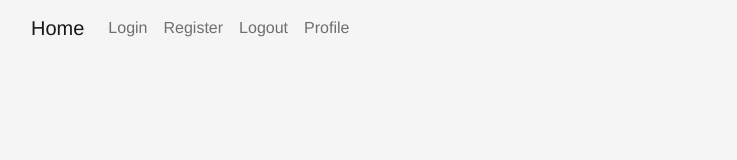
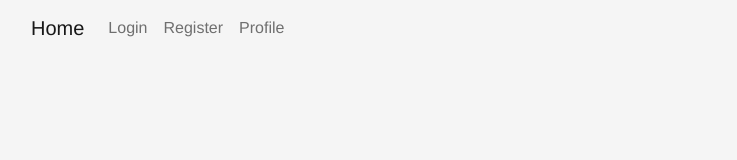
Before and after one commit to WhiteSoule/PostME, a Vue app in the folder postme/: page /#/login in a window 1280 px wide. Shown: the top 160 px of the page, without its empty margins (51-788 px from the left). Built offline with nearby package versions, Linux system fonts and the light colour scheme.

Commit message:
delete logout functionality plus localstorage settings

```diff
--- a/postme/src/App.vue
+++ b/postme/src/App.vue
@@ -12,9 +12,6 @@ export default {
   name: "App",
   components: {
     Navbar,
-  },
-  data() {
-    return {};
   },
 };
 </script>
--- a/postme/src/components/Navbar.vue
+++ b/postme/src/components/Navbar.vue
@@ -17,13 +17,6 @@
               >Register</router-link
             >
           </li>
-        </ul>
-        <ul class="navbar-nav ml-auto">
-          <li class="nav-item">
-            <a href="javascript:void(0)" @click="handleClick" class="nav-link"
-              >Logout</a
-            >
-          </li>
           <li class="nav-item">
             <router-link
               to="/profile"
@@ -41,11 +34,5 @@
 <script>
 export default {
   name: "Navbar",
-  methods: {
-    handleClick() {
-      localStorage.removeItem("token");
-      this.$router.push("/");
-    },
-  },
 };
 </script>
--- a/postme/src/views/Login.vue
+++ b/postme/src/views/Login.vue
@@ -53,11 +53,10 @@ export default {
       });
       if (response.status == 201) {
         console.log(response);
-        localStorage.setItem("token", response.data.data.token);
         this.$router.push("/profile");
         console.log(response);
       } else {
-        console.log("error here!");
+        console.log(response);
         error.textContent = response.data.error;
       }
     },
--- a/postme/src/views/Register.vue
+++ b/postme/src/views/Register.vue
@@ -55,7 +55,7 @@ export default {
         console.log(response.data.email);
         this.$router.push("/login");
       } else {
-        console.log("error here!");
+        console.log(response);
         error.textContent = response.data.error;
       }
     },
```
